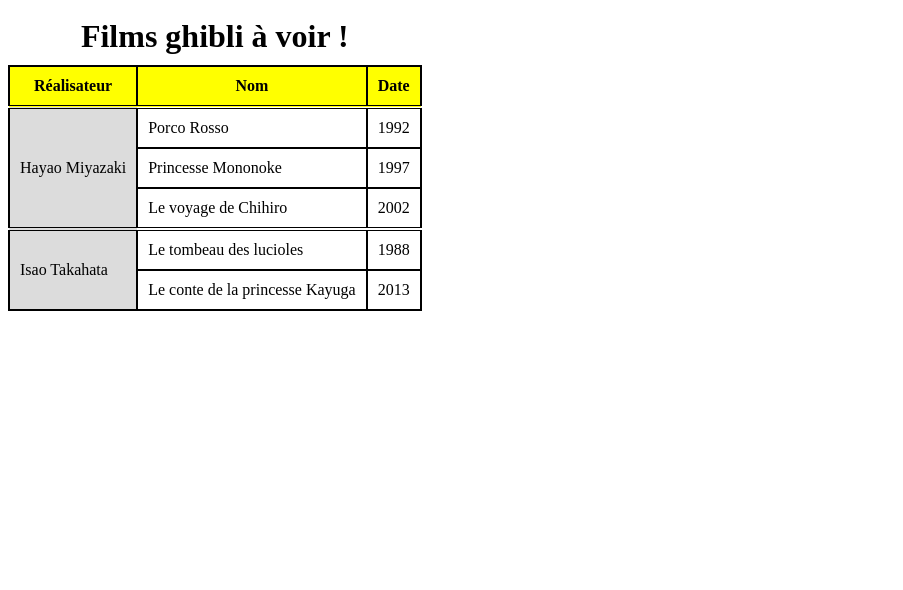
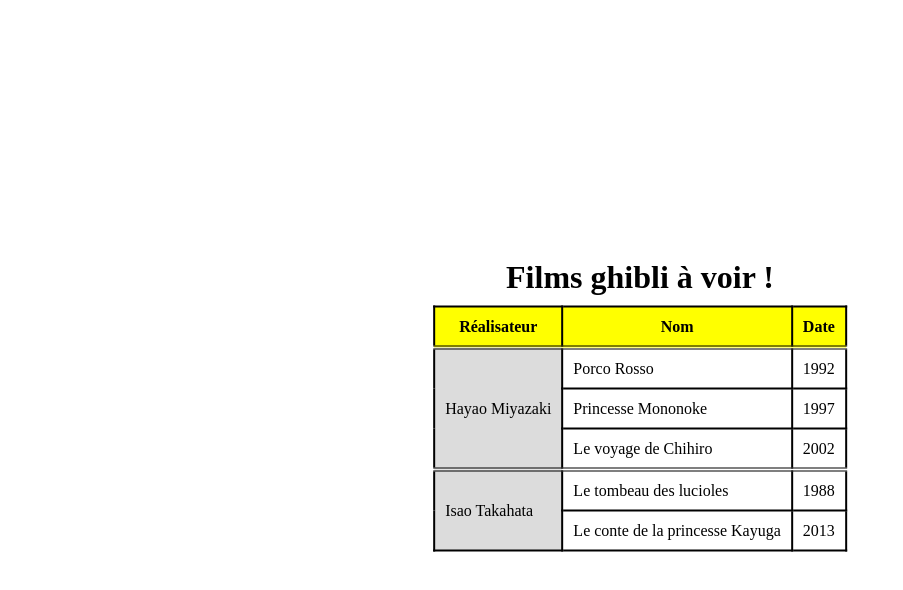
Before and after one commit to Musa-f/TP3_HTML, a plain HTML site: page index.html in a window 1280 px wide. Shown: the whole page, without its empty margins (0-903 px from the left). Drawn offline with Linux system fonts and the light colour scheme.

Commit message:
centrage

```diff
--- a/index.html
+++ b/index.html
@@ -10,6 +10,7 @@
 
     <body>
 
+        <div>
         <table>
 
             <caption>Films ghibli à voir !</caption>
@@ -47,11 +48,8 @@
                 <td>2013</td>
             </tr>
 
-
-
-
-
         </table>
+        </div>
 
     </body>
 </html>
--- a/style.css
+++ b/style.css
@@ -1,3 +1,9 @@
+div{
+    position: absolute;
+    top: 50%; left: 50%;
+    transform: translate(-50%, -50%);
+}
+
 caption{
     font-size: 2rem;
     font-weight: bold;
```
